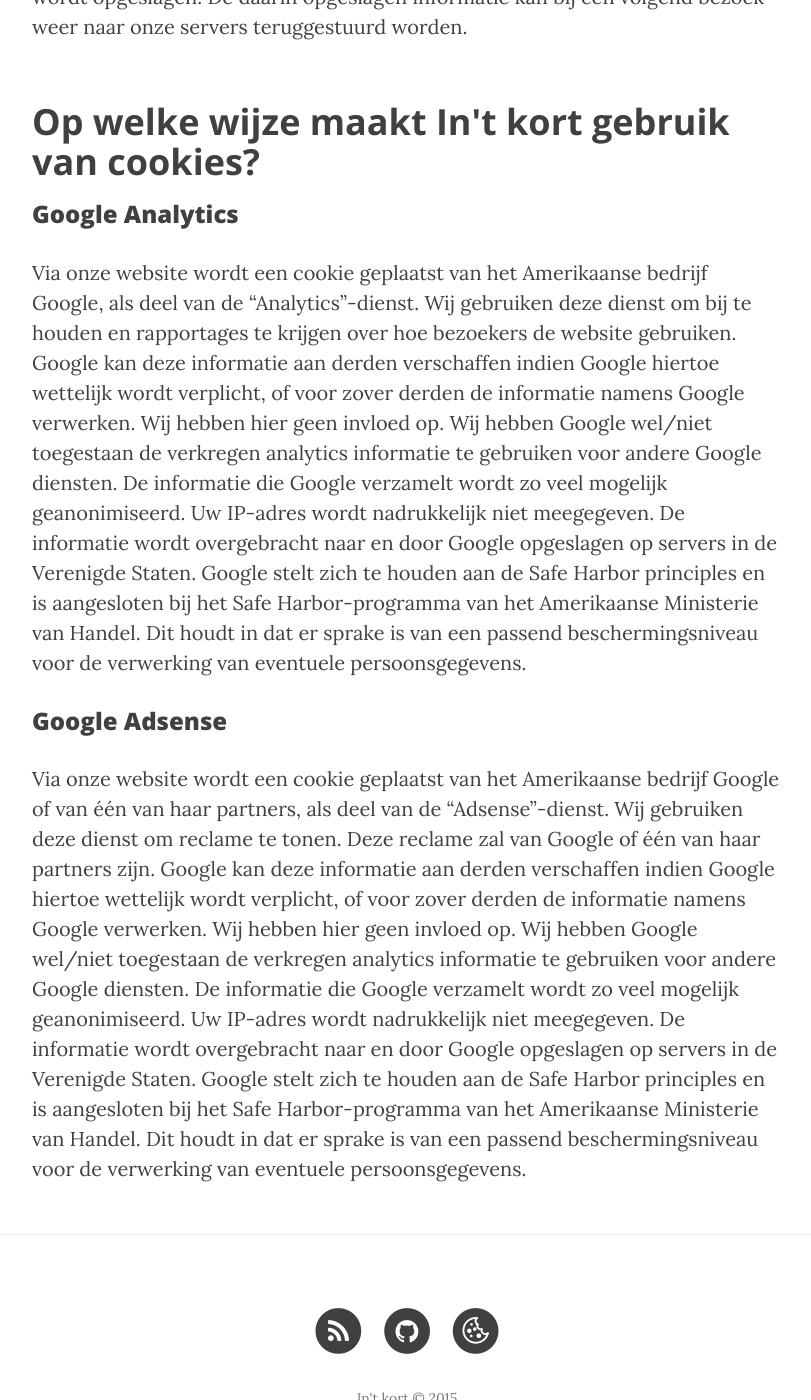
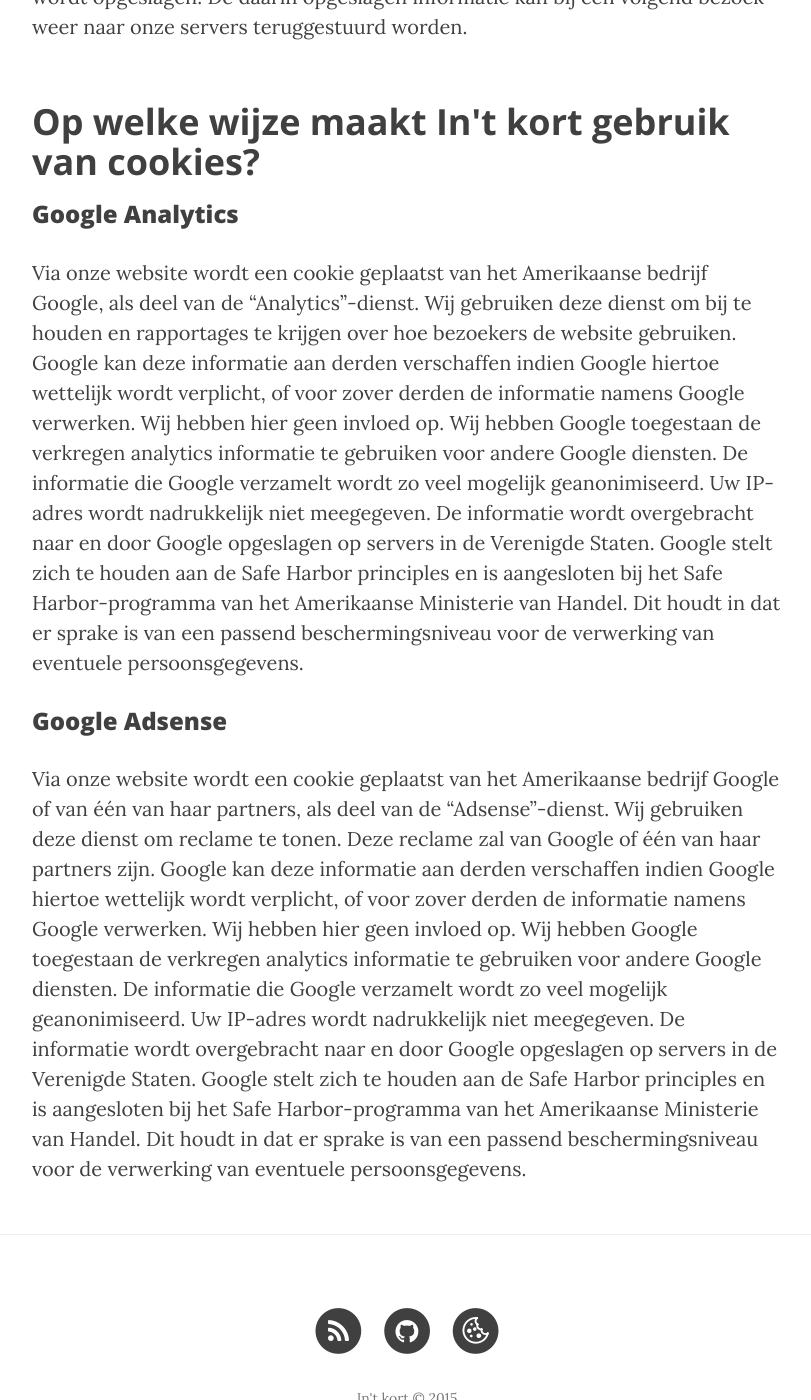
Before and after one commit to intkort/intkort.github.io, a Jekyll site: the page built from cookieverklaring.html, in a window 1280 px wide and 1400 px high, scrolled down 736 px. Shown: the whole window, without its empty margins (233-1044 px from the left). Built offline with Jekyll 4.4.1, drawn with Linux system fonts in a browser that asks for light colours; nearby versions of some CDN libraries; some web fonts are replaced; comment, search, counter and statistics services are not loaded.

Commit message:
Update cookieverklaring.html

```diff
--- a/cookieverklaring.html
+++ b/cookieverklaring.html
@@ -8,8 +8,8 @@
 <p>Wij maken op deze website gebruik van cookies. Een cookie is een eenvoudig klein bestandje dat met pagina’s van deze website [en/of Flash-applicaties] wordt meegestuurd en door uw browser op uw harde schrijf van uw computer wordt opgeslagen. De daarin opgeslagen informatie kan bij een volgend bezoek weer naar onze servers teruggestuurd worden.<p>
 <h2 class="section-heading">Op welke wijze maakt In't kort gebruik van cookies?</h2>
 <h3>Google Analytics</h3>
-<p>Via onze website wordt een cookie geplaatst van het Amerikaanse bedrijf Google, als deel van de “Analytics”-dienst. Wij gebruiken deze dienst om bij te houden en rapportages te krijgen over hoe bezoekers de website gebruiken. Google kan deze informatie aan derden verschaffen indien Google hiertoe wettelijk wordt verplicht, of voor zover derden de informatie namens Google verwerken. Wij hebben hier geen invloed op. Wij hebben Google wel/niet toegestaan de verkregen analytics informatie te gebruiken voor andere Google diensten.
+<p>Via onze website wordt een cookie geplaatst van het Amerikaanse bedrijf Google, als deel van de “Analytics”-dienst. Wij gebruiken deze dienst om bij te houden en rapportages te krijgen over hoe bezoekers de website gebruiken. Google kan deze informatie aan derden verschaffen indien Google hiertoe wettelijk wordt verplicht, of voor zover derden de informatie namens Google verwerken. Wij hebben hier geen invloed op. Wij hebben Google toegestaan de verkregen analytics informatie te gebruiken voor andere Google diensten.
 De informatie die Google verzamelt wordt zo veel mogelijk geanonimiseerd. Uw IP-adres wordt nadrukkelijk niet meegegeven. De informatie wordt overgebracht naar en door Google opgeslagen op servers in de Verenigde Staten. Google stelt zich te houden aan de Safe Harbor principles en is aangesloten bij het Safe Harbor-programma van het Amerikaanse Ministerie van Handel. Dit houdt in dat er sprake is van een passend beschermingsniveau voor de verwerking van eventuele persoonsgegevens.<p>
 <h3>Google Adsense</h3>
-<p>Via onze website wordt een cookie geplaatst van het Amerikaanse bedrijf Google of van één van haar partners, als deel van de “Adsense”-dienst. Wij gebruiken deze dienst om reclame te tonen. Deze reclame zal van Google of één van haar partners zijn. Google kan deze informatie aan derden verschaffen indien Google hiertoe wettelijk wordt verplicht, of voor zover derden de informatie namens Google verwerken. Wij hebben hier geen invloed op. Wij hebben Google wel/niet toegestaan de verkregen analytics informatie te gebruiken voor andere Google diensten.
+<p>Via onze website wordt een cookie geplaatst van het Amerikaanse bedrijf Google of van één van haar partners, als deel van de “Adsense”-dienst. Wij gebruiken deze dienst om reclame te tonen. Deze reclame zal van Google of één van haar partners zijn. Google kan deze informatie aan derden verschaffen indien Google hiertoe wettelijk wordt verplicht, of voor zover derden de informatie namens Google verwerken. Wij hebben hier geen invloed op. Wij hebben Google toegestaan de verkregen analytics informatie te gebruiken voor andere Google diensten.
 De informatie die Google verzamelt wordt zo veel mogelijk geanonimiseerd. Uw IP-adres wordt nadrukkelijk niet meegegeven. De informatie wordt overgebracht naar en door Google opgeslagen op servers in de Verenigde Staten. Google stelt zich te houden aan de Safe Harbor principles en is aangesloten bij het Safe Harbor-programma van het Amerikaanse Ministerie van Handel. Dit houdt in dat er sprake is van een passend beschermingsniveau voor de verwerking van eventuele persoonsgegevens.<p>
```
